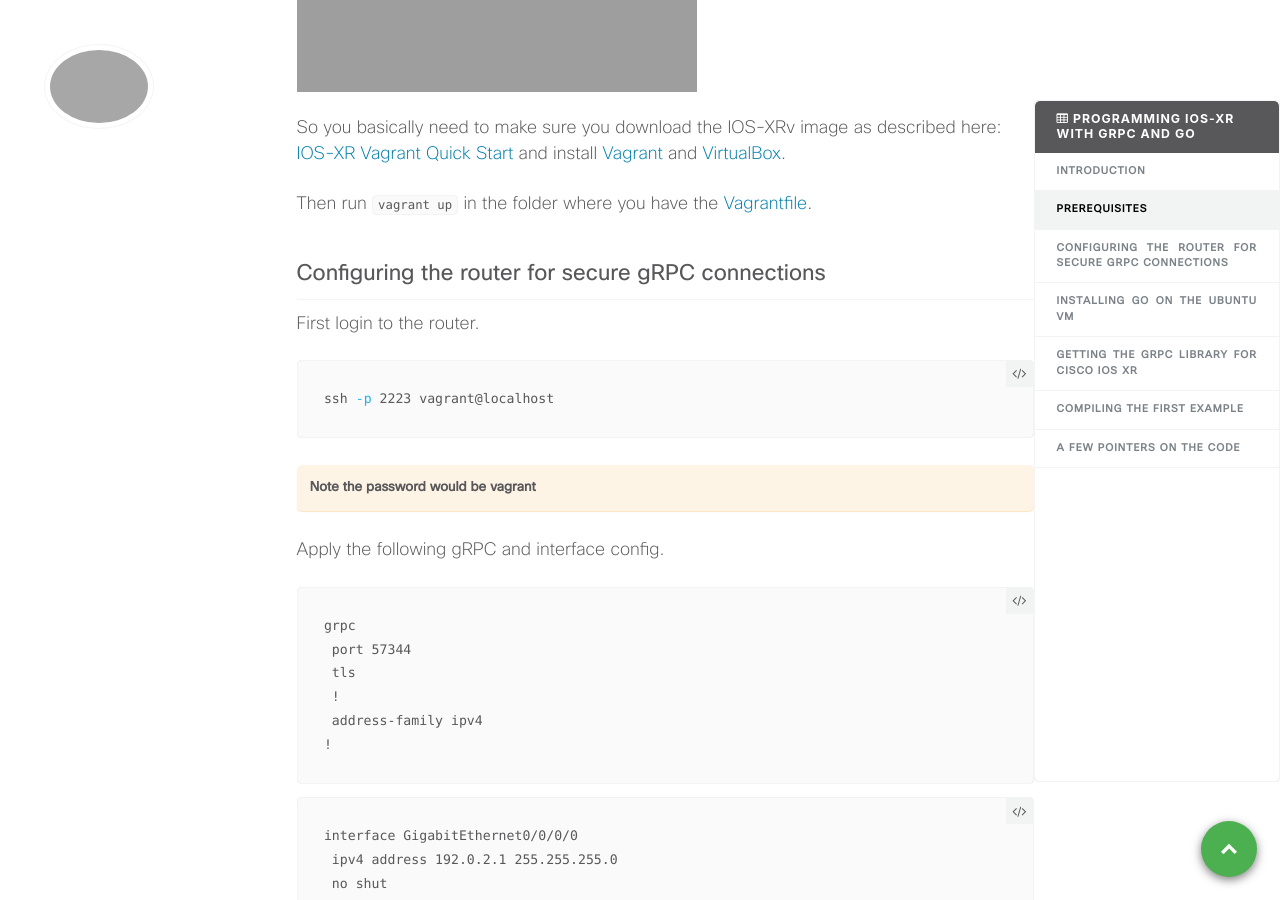
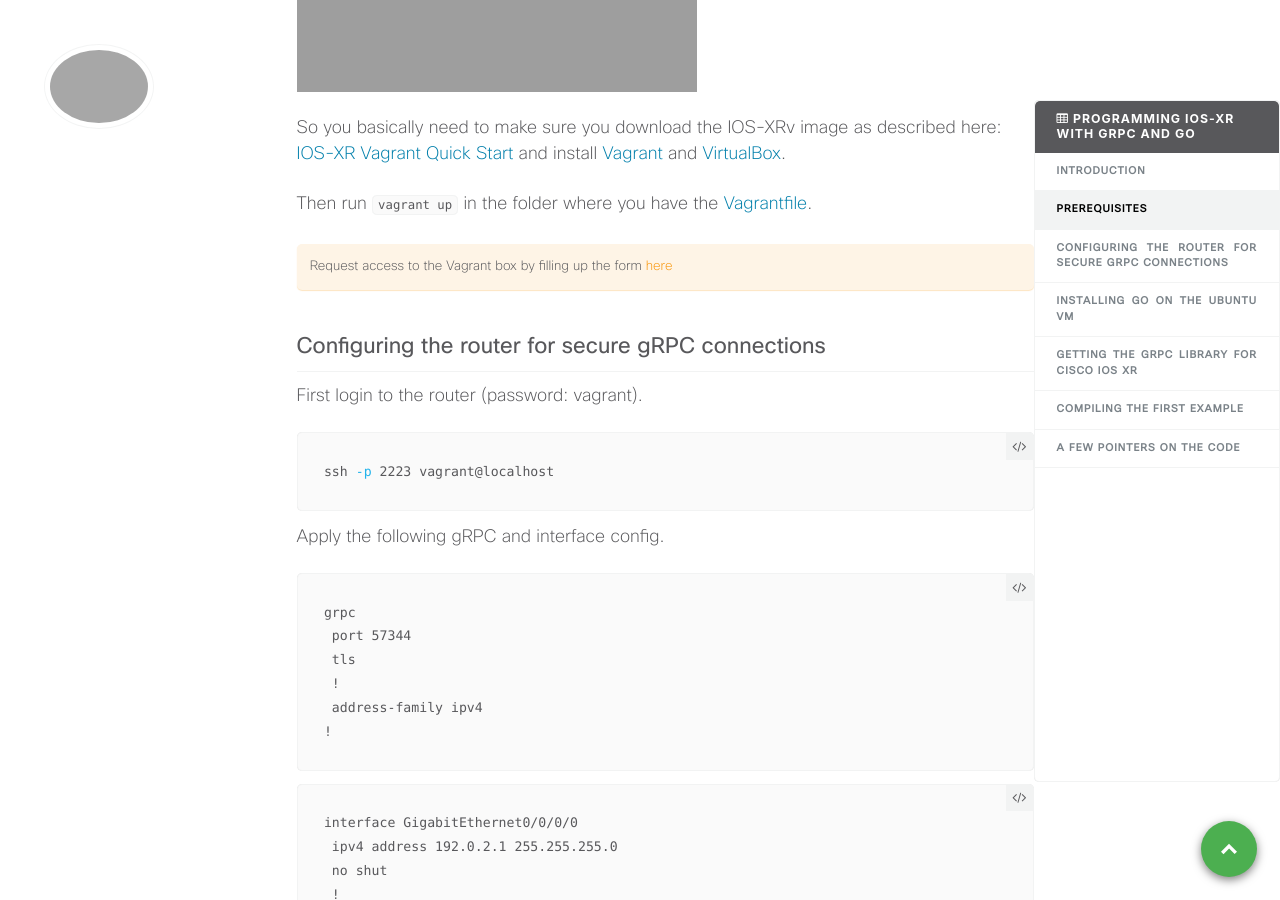
Before and after one commit to xrdocs/programmability, a Jekyll site: the page built from _tutorials/2017-08-04-programming-ios-xr-with-grpc-and-go.md, in a window 1280 px wide and 900 px high, scrolled down 928 px. Built offline with Jekyll 4.4.1, drawn with Linux system fonts in a browser that asks for light colours; comment, search, counter and statistics services are not loaded; some of the changed text lies outside the part shown.

Commit message:
Add pointer to vagrant image access form

````diff
--- a/_tutorials/2017-08-04-programming-ios-xr-with-grpc-and-go.md
+++ b/_tutorials/2017-08-04-programming-ios-xr-with-grpc-and-go.md
@@ -41,16 +41,16 @@ So you basically need to make sure you download the IOS-XRv image as described h
 
 Then run `vagrant up` in the folder where you have the [Vagrantfile](https://github.com/nleiva/xrgrpc/blob/master/example/definetarget4/Vagrantfile).
 
+Request access to the Vagrant box by filling up the form [here]({{ site.url }}/getting-started/iosxr-vagrant-beta)
+{: .notice--warning}
+
 ## Configuring the router for secure gRPC connections
 
-First login to the router.
+First login to the router (password: vagrant).
 
 ```shell
 ssh -p 2223 vagrant@localhost
 ```
-
-**Note the password would be vagrant**
-{: .notice--warning}
 
 Apply the following gRPC and interface config.
 
@@ -249,5 +249,6 @@ This concludes this tutorial/example. Stay tuned for more!.
 
 Some useful links below:
 
+- **Part 2**: [Validate the intent of network config changes]({{ site.url }}/programmability/tutorials/2017-08-14-validate-the-intent-of-network-config-changes/)
 - [gRPC Getting Started](https://github.com/CiscoDevNet/grpc-getting-started)
 - [gRPC and GPB for Networking Engineers](https://github.com/nleiva/gmessaging)
````
Also changed, not shown: other parts of _tutorials/2017-08-04-programming-ios-xr-with-grpc-and-go.md (+1 -1 lines).
